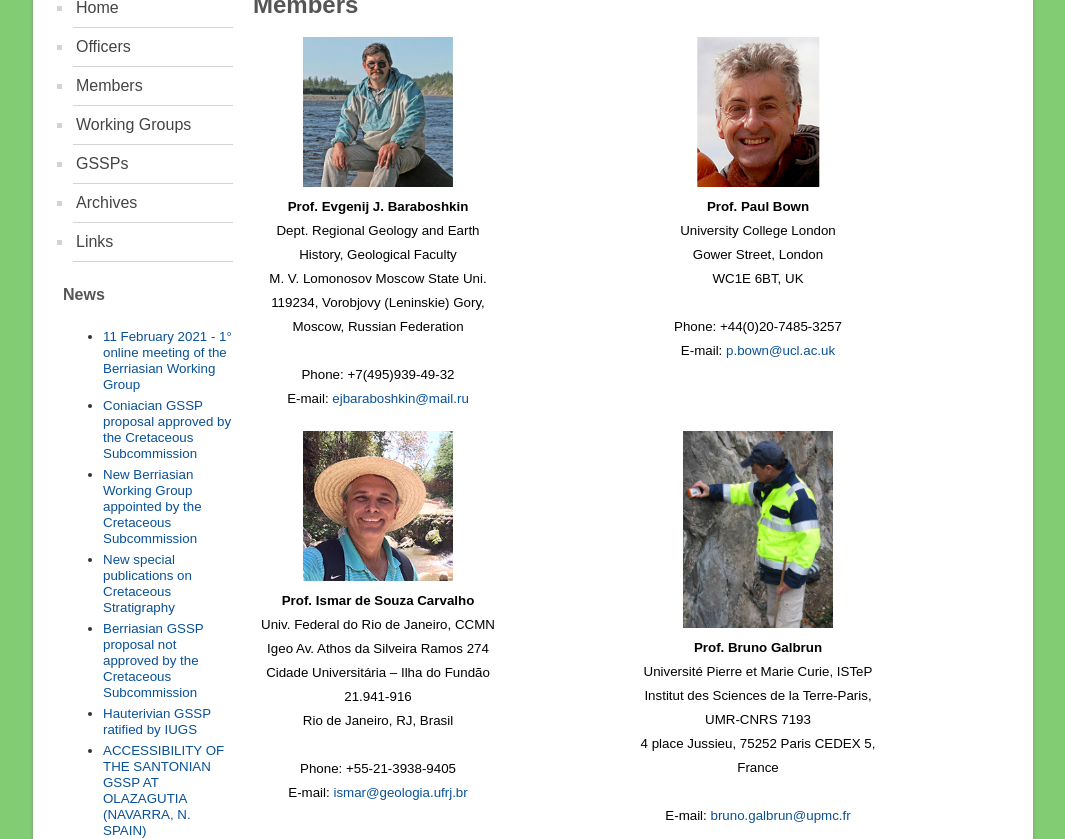
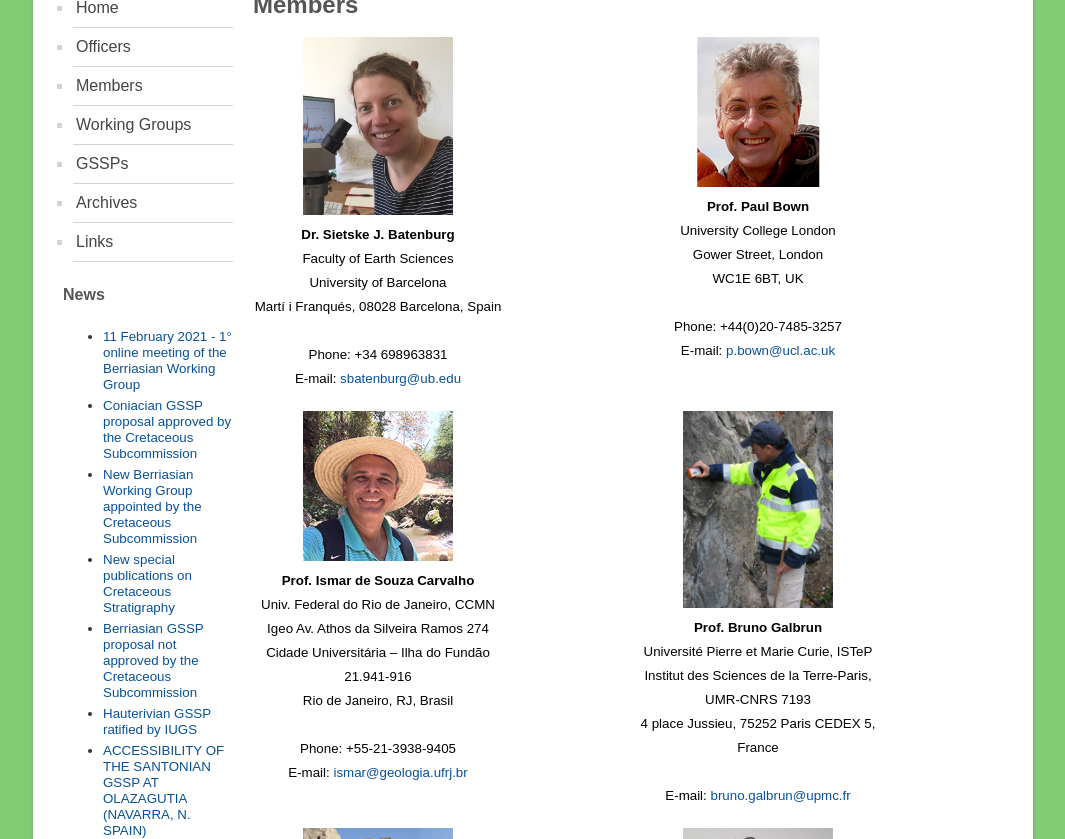
Before and after one commit to i-c-stratigraphy/subcommission-cretaceous, a Jekyll site: the page built from pages/members.md, in a window 1280 px wide and 900 px high, scrolled down 370 px, cut to the strip 61-900 px from the top of the window. Shown: the whole strip, without its empty margins (107-1172 px from the left). Built offline with Jekyll 4.4.1, drawn with Linux system fonts in a browser that asks for light colours.

Commit message:
Update members.md

```diff
--- a/pages/members.md
+++ b/pages/members.md
@@ -6,14 +6,14 @@ permalink: /members
 ## Members
 <div style="display:grid; grid-row-gap:20px;">
     <div class="person" style="grid-row:1; grid-column:1;">
-        <img src="images/person-baraboshkin.jpg" style="width:150px;" alt="Baraboshkin" /><br />
-        <strong>Prof. Evgenij J. Baraboshkin</strong><br />
-        Dept. Regional Geology and Earth History, Geological Faculty<br />
-        M. V. Lomonosov Moscow State Uni.<br />
-        119234, Vorobjovy (Leninskie) Gory, Moscow, Russian Federation<br />
+        <img src="images/person-batenburg.jpg" style="width:150px;" alt="Batenburg" /><br />
+        <strong>Dr. Sietske J. Batenburg</strong><br />
+        Faculty of Earth Sciences<br />
+        University of Barcelona<br />
+        Martí i Franqués, 08028 Barcelona, Spain<br />
         <br />
-        Phone: +7(495)939-49-32<br />
-        E-mail: <a href="mailto:ejbaraboshkin@mail.ru">ejbaraboshkin@mail.ru</a>
+        Phone: +34 698963831<br />
+        E-mail: <a href="mailto:sbatenburg@ub.edu">sbatenburg@ub.edu</a>
     </div>
     <div class="person" style="grid-row:1; grid-column:2;">
         <img src="images/person-bown.jpg" style="width:150px;" alt="Bown" /><br />
```
